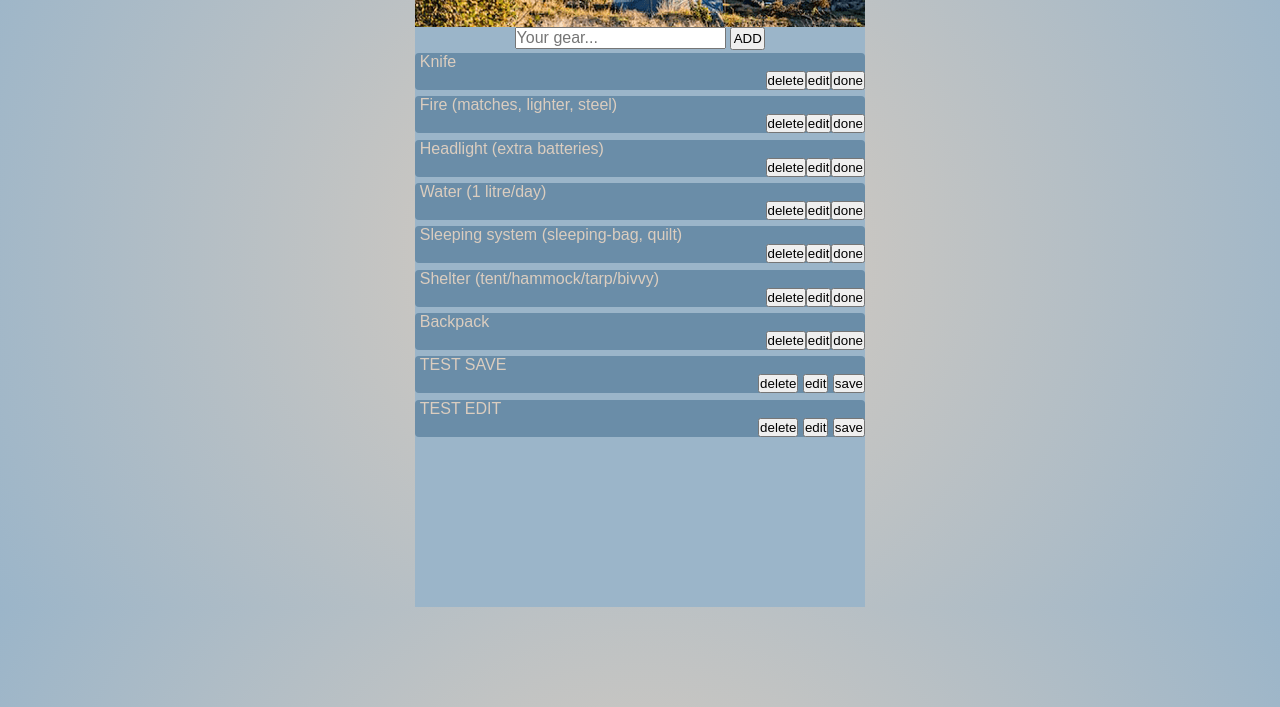
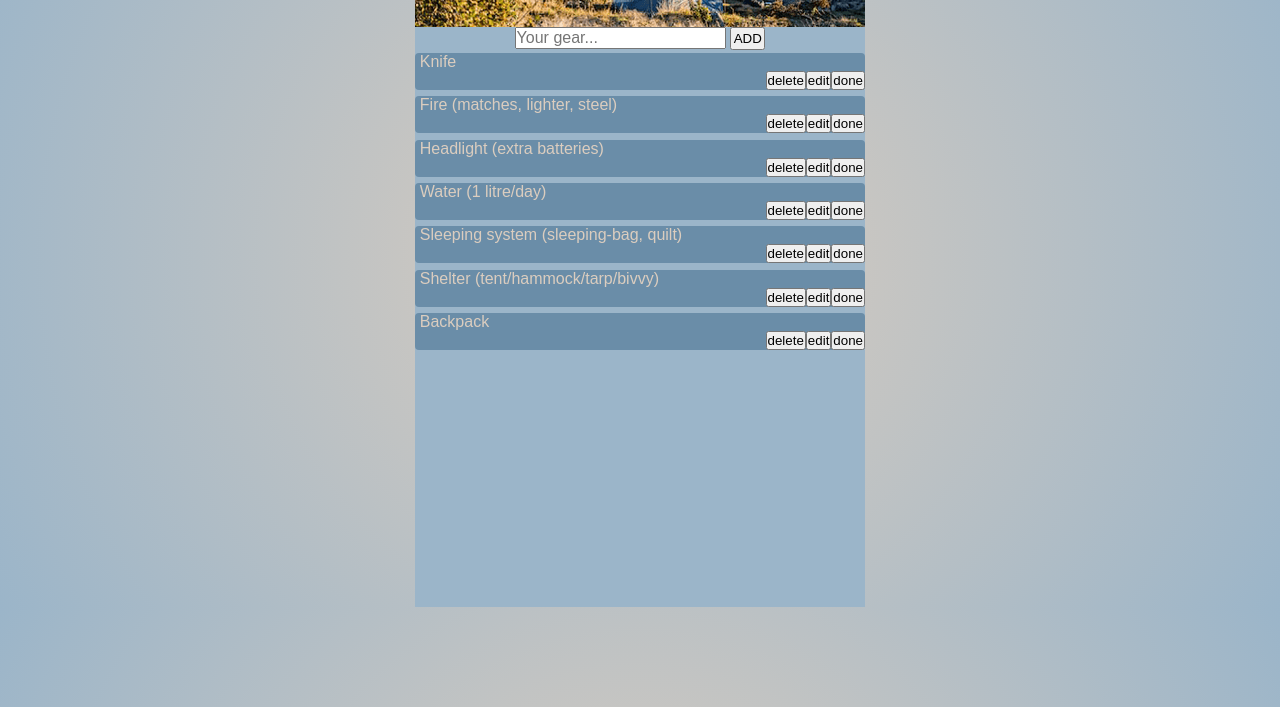
Before and after one commit to PjHurtig/camping-pack-list, a plain HTML site: page index.html in a window 1280 px wide. Shown: the part 93-800 px from the top of the page. Drawn offline with Linux system fonts and the light colour scheme; a web font is replaced by a local one.

Commit message:
remove test items from user list

```diff
--- a/index.html
+++ b/index.html
@@ -25,19 +25,6 @@
         </div>
 
         <div id="user-list">
-            <div>
-                <p contenteditable="true">TEST EDIT</p>
-                <button>delete</button>
-                <button>edit</button>
-                <button>save</button>
-            </div>
-
-            <div>
-                <p contenteditable="false">TEST SAVE</p>
-                <button>delete</button>
-                <button>edit</button>
-                <button>save</button>
-            </div>
 
         </div>
 
```
